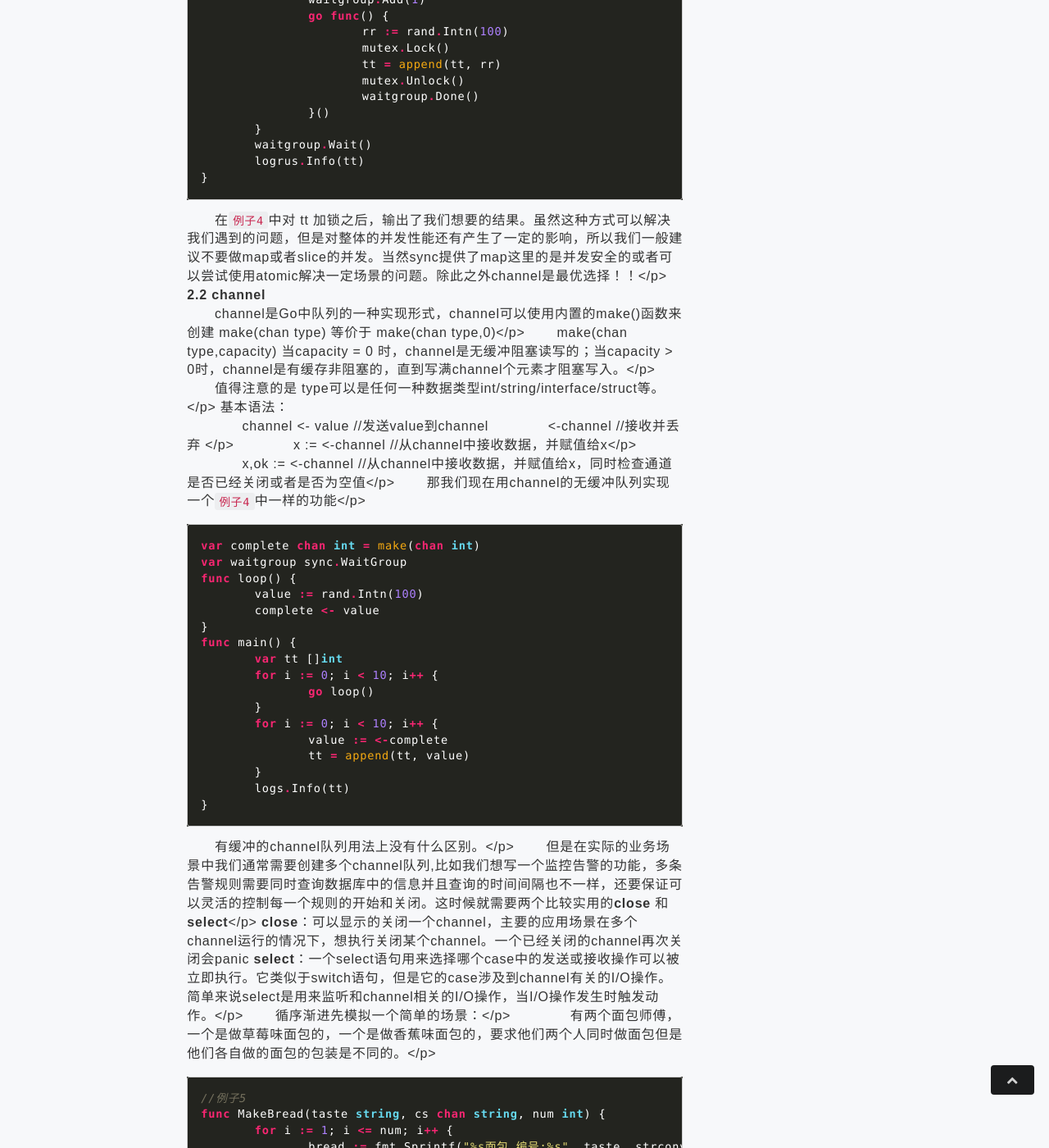
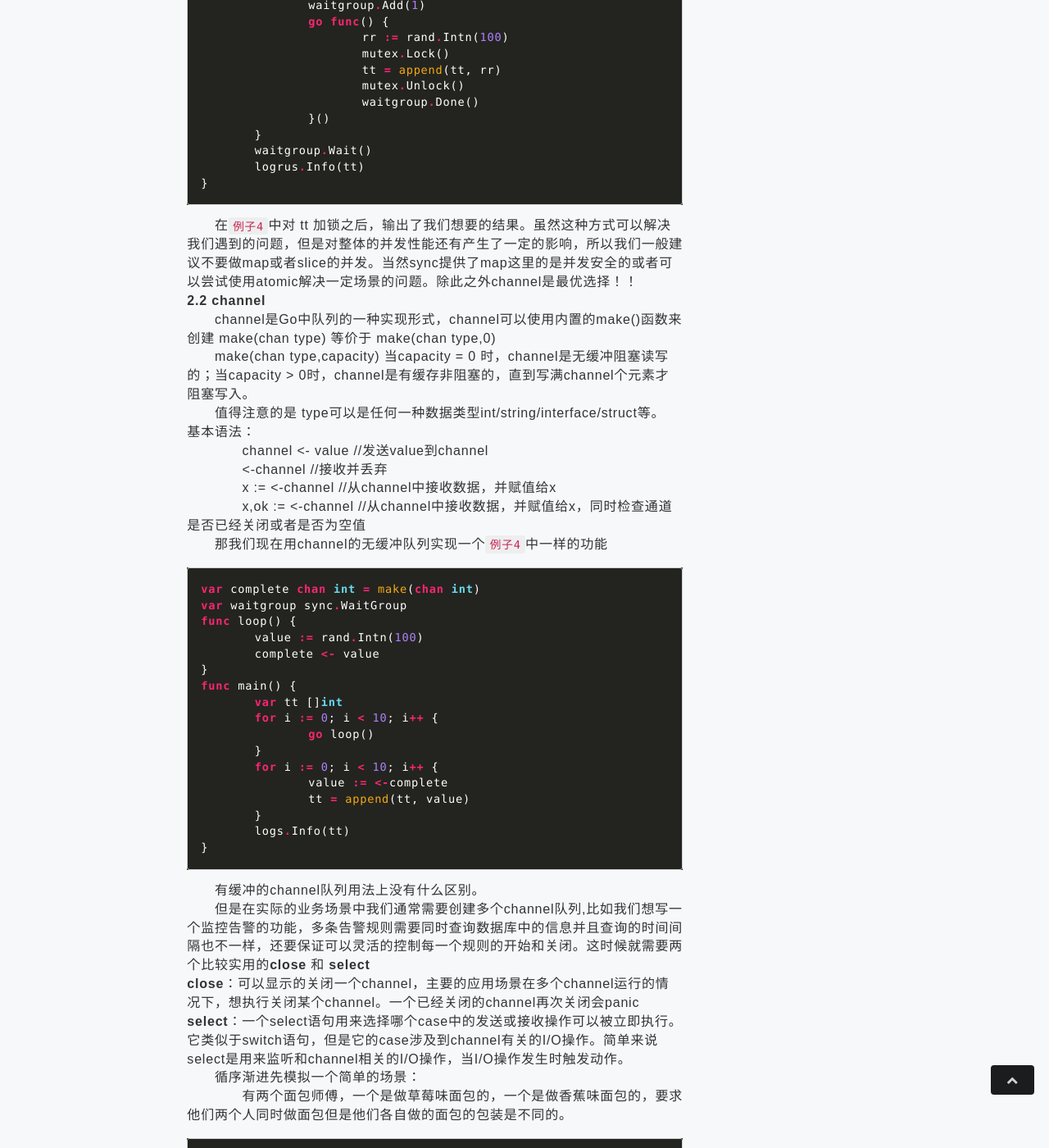
Before and after one commit to abitming/abitming.github.io, a Jekyll site: the page built from _posts/2019-04-30-白话golang并发.md, in a window 1280 px wide and 1400 px high, scrolled down 2244 px. Shown: the whole window at 82% size. Built offline with Jekyll 4.4.1, drawn with Linux system fonts in a browser that asks for light colours; comment, search, counter and statistics services are not loaded; some of the changed text lies outside the part shown.

````diff
--- a/_posts/2019-04-30-白话golang并发.md
+++ b/_posts/2019-04-30-白话golang并发.md
@@ -9,11 +9,11 @@ comments: true
 poster: https://abitming.github.io/attachments/images/articles/2019-04-30/poster.jpg
 ---
 ### 白话Golang并发
-<p>**协程**：Go语言中轻量级线程的实现，由Go的运行时(runtime)管理。简单理解就是Go中用协程实现并发。</p>
-<p>至于协程有什么优势？为什么是协程？以后会详细说，本文只想带领小白会使用Go的并发。</p>
+**协程**：Go语言中轻量级线程的实现，由Go的运行时(runtime)管理。简单理解就是Go中用协程实现并发。
+至于协程有什么优势？为什么是协程？以后会详细说，本文只想带领小白会使用Go的并发。
 
 **1. 并发实现**
-　　<p>Go语言中实现并发的方式比较简单，只要在函数前面加一个 go 就行了，可以创建匿名函数在前面加个 go。上面提到了协程的概念，当一个程序启动的时候，其主函数是在一个单独的 goroutine 中运行的，通常被叫做 main goroutine。而新的goroutine 会通过 go语句来创建。如果main goroutine 退出了那么子协程也要跟着退出。这就是在并发的场景中需要注意的，如果我们后续的程序处理依赖子协程的返回结果我们就要控制主协程的退出时间，主协程过早退出会导致数据不完成活着数据丢失的问题。</p>
+　　Go语言中实现并发的方式比较简单，只要在函数前面加一个 go 就行了，可以创建匿名函数在前面加个 go。上面提到了协程的概念，当一个程序启动的时候，其主函数是在一个单独的 goroutine 中运行的，通常被叫做 main goroutine。而新的goroutine 会通过 go语句来创建。如果main goroutine 退出了那么子协程也要跟着退出。这就是在并发的场景中需要注意的，如果我们后续的程序处理依赖子协程的返回结果我们就要控制主协程的退出时间，主协程过早退出会导致数据不完成活着数据丢失的问题。
 ```go
 //例子1
 func main() {
@@ -37,19 +37,19 @@ func main() {
 	main goroutine
 	我是一个goroutine
 ```
-　　<p>显然在`例子2`中子goroutine可以保证在main goroutine 执行结束之前梳理执行完成，但是在程序开发中在程序里面写sleep一定会被喷死，而且不同的场景下等待时间的不可预估的。所以我们需要一种方式，他可以自动的阻塞main goroutine，并在等所有的子协程都执行完成了在进行后续的工作。并且在`例子1`和`例子2`中并没有做批量的动作(如同时输出100 个 hello world 或者发送 1000 次 http请求并且获取到请求的结果)。</p>
+　　显然在`例子2`中子goroutine可以保证在main goroutine 执行结束之前梳理执行完成，但是在程序开发中在程序里面写sleep一定会被喷死，而且不同的场景下等待时间的不可预估的。所以我们需要一种方式，他可以自动的阻塞main goroutine，并在等所有的子协程都执行完成了在进行后续的工作。并且在`例子1`和`例子2`中并没有做批量的动作(如同时输出100 个 hello world 或者发送 1000 次 http请求并且获取到请求的结果)。
 
 **2.并发控制**
-　　<p>Go语言中实现并发(准确的说是控制并发)的方式有两种：</p>
+　　<p>Go语言中实现并发(准确的说是控制并发)的方式有两种：
 - **wait**
 - **channel**
 
 **2.1 wait**
 　　Go中的 sync 包提供了一个很有用的功能： WaitGroup，它的作用就是阻塞main goroutine的执行，一直等到所有的子协程执行完成。
 　　WaitGroup有三个方法:
-　　　　(1)、Add(delta int): 添加或者减少等待goroutine的数量</p>
-　　　　(2)、Done：相当于Add(-1)</p>
-　　　　(3)、Wait: 执行阻塞，直到所有的WaitGroup数量变成0。Wait()的特点就是可以用来阻塞知道队列中所有的任务都完成时才解除阻塞，而不是通过sleep一个固定的时间，但是其缺点就是无法指定固定的goroutine的数量(channel 可以)。</p>
+　　　　(1)、Add(delta int): 添加或者减少等待goroutine的数量
+　　　　(2)、Done：相当于Add(-1)
+　　　　(3)、Wait: 执行阻塞，直到所有的WaitGroup数量变成0。Wait()的特点就是可以用来阻塞知道队列中所有的任务都完成时才解除阻塞，而不是通过sleep一个固定的时间，但是其缺点就是无法指定固定的goroutine的数量(channel 可以)。
 ```go
 //例子3
 var waitgroup sync.WaitGroup
@@ -68,7 +68,7 @@ func main() {
 执行结果：
 3\n 2\n 1\n 4\n
 ```
-　　值得一提的是通常我们会遇到这样的需求，并发的请求一类接口但是每个接口的返回值是不同的，我们需要讲这些值放到一个slice或者一个Map中，这个时候会出现变量被覆盖的情况，最后我们只能拿到最后一个数值或者是混乱的数据，这个时候我们说slice和map是并发不安全的。确保得到我们想要的结果我们需要在赋值的时候增加锁。</p>
+　　值得一提的是通常我们会遇到这样的需求，并发的请求一类接口但是每个接口的返回值是不同的，我们需要讲这些值放到一个slice或者一个Map中，这个时候会出现变量被覆盖的情况，最后我们只能拿到最后一个数值或者是混乱的数据，这个时候我们说slice和map是并发不安全的。确保得到我们想要的结果我们需要在赋值的时候增加锁。
 ```go
 //例子4
 var mutex sync.Mutex
@@ -88,17 +88,17 @@ func main() {
 	logrus.Info(tt)
 }
 ```
-　　在`例子4`中对 tt 加锁之后，输出了我们想要的结果。虽然这种方式可以解决我们遇到的问题，但是对整体的并发性能还有产生了一定的影响，所以我们一般建议不要做map或者slice的并发。当然sync提供了map这里的是并发安全的或者可以尝试使用atomic解决一定场景的问题。除此之外channel是最优选择！！</p>
+　　在`例子4`中对 tt 加锁之后，输出了我们想要的结果。虽然这种方式可以解决我们遇到的问题，但是对整体的并发性能还有产生了一定的影响，所以我们一般建议不要做map或者slice的并发。当然sync提供了map这里的是并发安全的或者可以尝试使用atomic解决一定场景的问题。除此之外channel是最优选择！！
 **2.2 channel**
-　　channel是Go中队列的一种实现形式，channel可以使用内置的make()函数来创建 make(chan type) 等价于 make(chan type,0)</p>
-　　make(chan type,capacity) 当capacity = 0 时，channel是无缓冲阻塞读写的；当capacity > 0时，channel是有缓存非阻塞的，直到写满channel个元素才阻塞写入。</p>
-　　值得注意的是 type可以是任何一种数据类型int/string/interface/struct等。</p>
+　　channel是Go中队列的一种实现形式，channel可以使用内置的make()函数来创建 make(chan type) 等价于 make(chan type,0)
+　　make(chan type,capacity) 当capacity = 0 时，channel是无缓冲阻塞读写的；当capacity > 0时，channel是有缓存非阻塞的，直到写满channel个元素才阻塞写入。
+　　值得注意的是 type可以是任何一种数据类型int/string/interface/struct等。
       基本语法：
 　　　　channel <- value //发送value到channel
-　　　　<-channel //接收并丢弃 </p>
-　　　　x := <-channel //从channel中接收数据，并赋值给x</p>
-　　　　x,ok := <-channel //从channel中接收数据，并赋值给x，同时检查通道是否已经关闭或者是否为空值</p>
-　　那我们现在用channel的无缓冲队列实现一个`例子4`中一样的功能</p>
+　　　　<-channel //接收并丢弃
+　　　　x := <-channel //从channel中接收数据，并赋值给x
+　　　　x,ok := <-channel //从channel中接收数据，并赋值给x，同时检查通道是否已经关闭或者是否为空值
+　　那我们现在用channel的无缓冲队列实现一个`例子4`中一样的功能
 ```go
 var complete chan int = make(chan int)
 var waitgroup sync.WaitGroup
@@ -118,12 +118,12 @@ func main() {
 	logs.Info(tt)
 }
 ```
-　　有缓冲的channel队列用法上没有什么区别。</p>
-　　但是在实际的业务场景中我们通常需要创建多个channel队列,比如我们想写一个监控告警的功能，多条告警规则需要同时查询数据库中的信息并且查询的时间间隔也不一样，还要保证可以灵活的控制每一个规则的开始和关闭。这时候就需要两个比较实用的**close** 和 **select**</p>
+　　有缓冲的channel队列用法上没有什么区别。
+　　但是在实际的业务场景中我们通常需要创建多个channel队列,比如我们想写一个监控告警的功能，多条告警规则需要同时查询数据库中的信息并且查询的时间间隔也不一样，还要保证可以灵活的控制每一个规则的开始和关闭。这时候就需要两个比较实用的**close** 和 **select**
 **close**：可以显示的关闭一个channel，主要的应用场景在多个channel运行的情况下，想执行关闭某个channel。一个已经关闭的channel再次关闭会panic
-**select**：一个select语句用来选择哪个case中的发送或接收操作可以被立即执行。它类似于switch语句，但是它的case涉及到channel有关的I/O操作。简单来说select是用来监听和channel相关的I/O操作，当I/O操作发生时触发动作。</p>
-　　循序渐进先模拟一个简单的场景：</p>
-　　　　有两个面包师傅，一个是做草莓味面包的，一个是做香蕉味面包的，要求他们两个人同时做面包但是他们各自做的面包的包装是不同的。</p>
+**select**：一个select语句用来选择哪个case中的发送或接收操作可以被立即执行。它类似于switch语句，但是它的case涉及到channel有关的I/O操作。简单来说select是用来监听和channel相关的I/O操作，当I/O操作发生时触发动作。
+　　循序渐进先模拟一个简单的场景：
+　　　　有两个面包师傅，一个是做草莓味面包的，一个是做香蕉味面包的，要求他们两个人同时做面包但是他们各自做的面包的包装是不同的。
 ```go
 //例子5
 func MakeBread(taste string, cs chan string, num int) {
````
